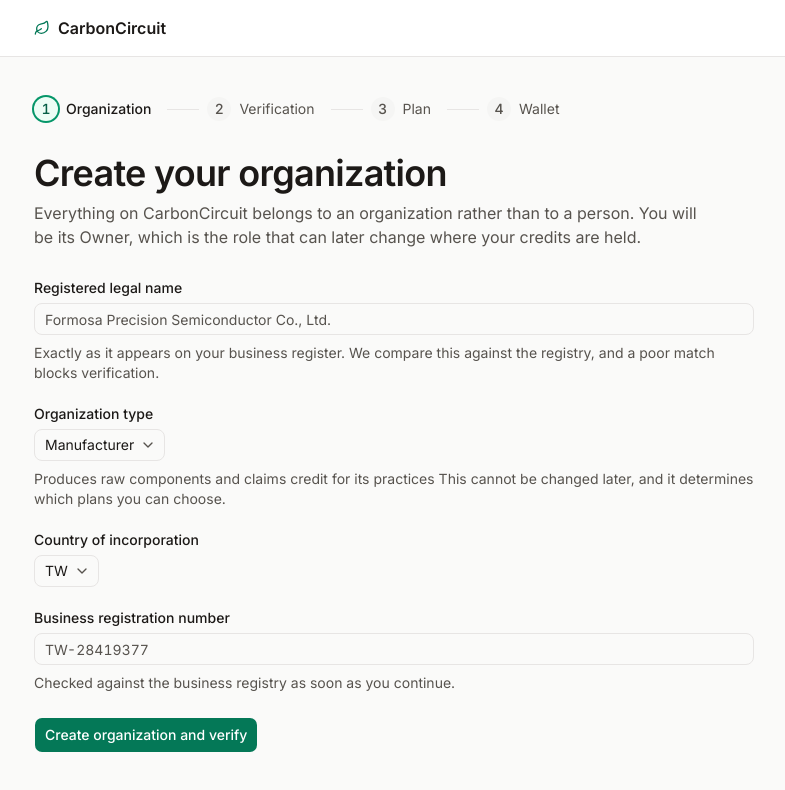
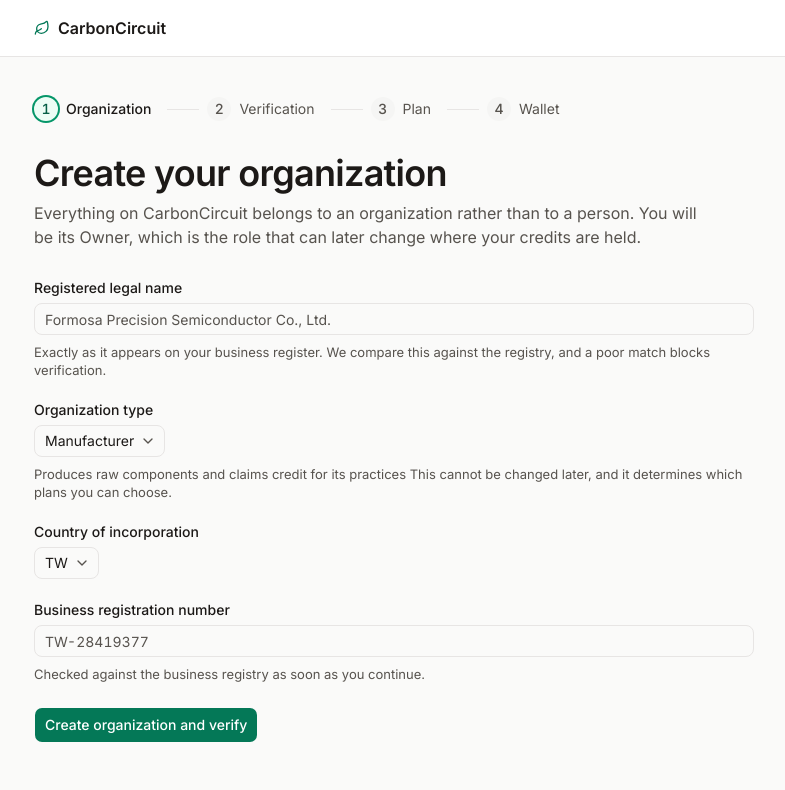
Before and after one commit to farhapartex/carbon-circuit, a Next.js app in the folder frontend/: page /onboarding/organization in a window 1280 px wide. Shown: the top 790 px of the page, without its empty margins (246-1031 px from the left). Built offline with nearby package versions, Linux system fonts and the light colour scheme.

Commit message:
(feat) add helper text scale step below caption

```diff
--- a/frontend/src/app/globals.css
+++ b/frontend/src/app/globals.css
@@ -42,6 +42,9 @@
   --color-info-700: #1d4ed8;
 
   --font-sans: var(--font-inter), ui-sans-serif, system-ui, sans-serif;
+
+  --text-helper: 0.8125rem;
+  --text-helper--line-height: 1.125rem;
 
   --text-caption: 0.875rem;
   --text-caption--line-height: 1.25rem;
--- a/frontend/src/components/ui/form.tsx
+++ b/frontend/src/components/ui/form.tsx
@@ -110,7 +110,7 @@
     <p
       data-slot="form-description"
       id={formDescriptionId}
-      className={cn("text-caption text-muted-foreground", className)}
+      className={cn("text-helper text-neutral-600", className)}
       {...props}
     />
   );
@@ -126,7 +126,7 @@
     <p
       data-slot="form-message"
       id={formMessageId}
-      className={cn("text-caption text-danger-700", className)}
+      className={cn("text-helper text-danger-700", className)}
       {...props}
     >
       {body}
```
